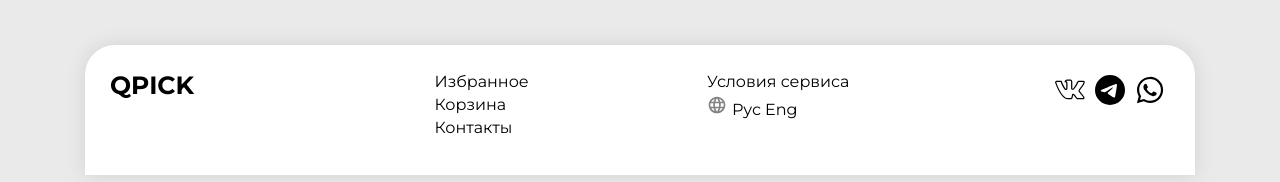
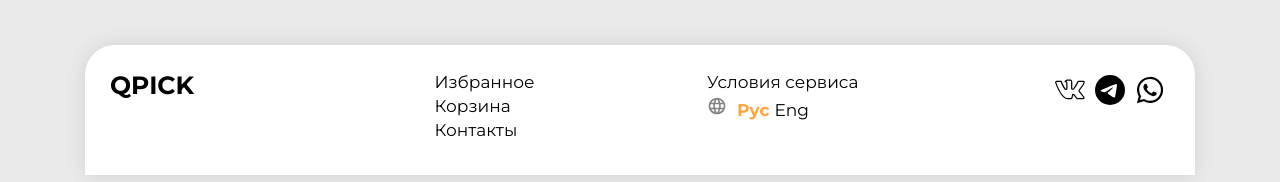
Before and after one commit to equestriann/neo-project, a React (Vite) app: page / in a window 1280 px wide. Shown: the part 1464-1646 px from the top of the page. Built offline with nearby package versions, Linux system fonts and the light colour scheme.

Commit message:
russian language made bold in orange color

```diff
--- a/src/components/Footer.jsx
+++ b/src/components/Footer.jsx
@@ -20,7 +20,10 @@ export default function Footer () {
                     <p>Условия сервиса</p>
                     <p>
                         <MdOutlineLanguage className="language"></MdOutlineLanguage>
-                        Рус Eng
+                        <b>
+                            <span style={{color: "#FFA542", padding: "5px"}}>Рус</span>
+                        </b>
+                        <span>Eng</span>
                     </p>
                 </div>
                 <div className="footer-column">
--- a/src/index.css
+++ b/src/index.css
@@ -188,6 +188,7 @@ footer {
 .footer-column {
     flex: 1;
     margin: 15px;
+    font-size: 17px;
 }
 
 .footer-logo {
```
